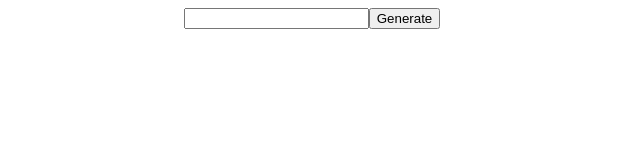
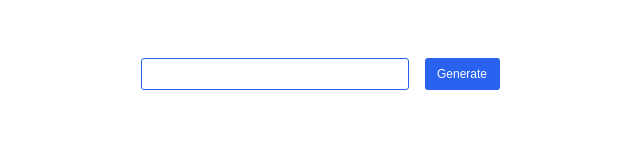
Before and after one commit to martajarz/test-ad-list, a plain HTML site: page index.html in a window 1280 px wide. Shown: the whole page, without its empty margins (328-968 px from the left). Drawn offline with Linux system fonts and the light colour scheme.

Commit message:
Update index.html

```diff
--- a/index.html
+++ b/index.html
@@ -8,9 +8,26 @@
     <script src="script.js"></script>
   </head>
   <body>
-      <div style="display: flex; justify-content: center;">
-        <input id="instanceName" type="text">
-        <button onclick="window.generateList()">Generate</button>
+      <div style="display: flex; justify-content: center; padding: 50px;">
+        <input
+          id="instanceName"
+          type="text"
+          style="width: 250px;
+                 height: 30px;
+                 font-size: 16px;
+                 padding: 0 8px;
+                 margin: 0 16px;
+                 border-radius: 3px;
+                 border: 1px solid #2862ef;
+                 color: #2862ef;">
+        <button
+          onclick="window.generateList()"
+          style="background-color: #2862ef;
+                 color: white;
+                 width: 75px;
+                 border: none;
+                 border-radius: 3px;
+                 font-size: 12px;">Generate</button>
       </div>
     <div id="advertsList"></div>
   </body>
```
